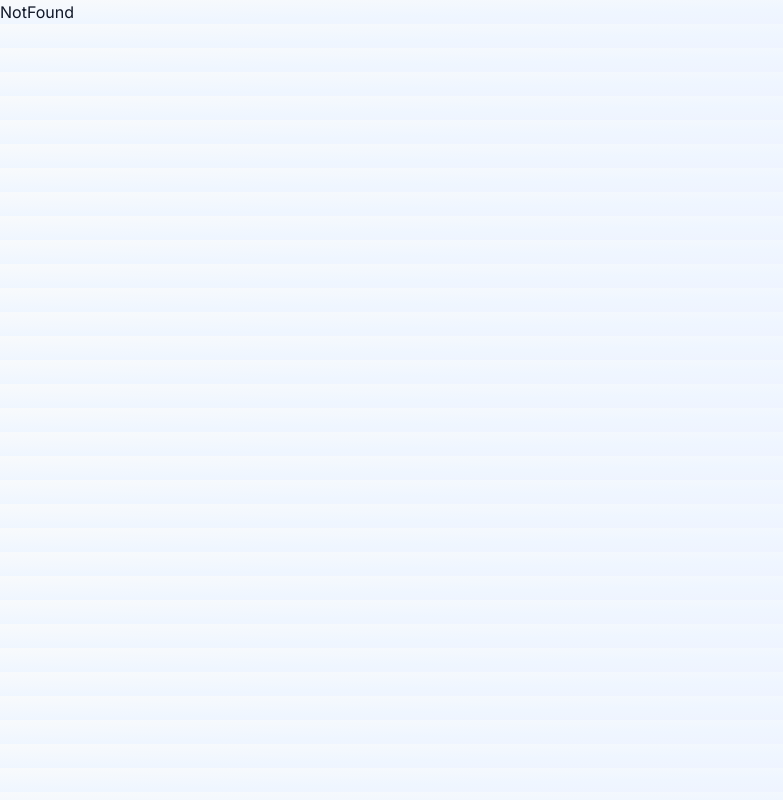
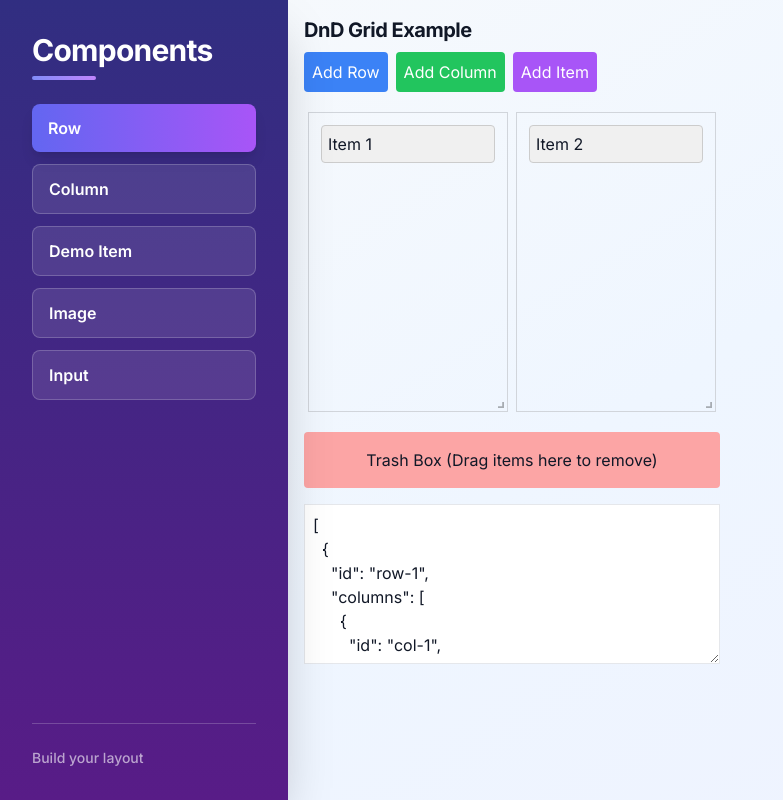
Before and after one commit to arakash-developer/Roxnor-React-Home-Task, a React (Vite) app: page /basics in a window 1280 px wide. Shown: the whole page, without its empty margins (0-783 px from the left). Built offline with nearby package versions, Linux system fonts and the light colour scheme.

Commit message:
feat: add @dnd-kit dependencies for drag-and-drop functionality

```diff
--- a/package.json
+++ b/package.json
@@ -10,8 +10,12 @@
     "preview": "vite preview"
   },
   "dependencies": {
+    "@dnd-kit/core": "^6.3.1",
+    "@dnd-kit/modifiers": "^9.0.0",
+    "@dnd-kit/sortable": "^10.0.0",
     "react": "^19.2.0",
     "react-dom": "^19.2.0",
+    "react-resizable": "^3.0.5",
     "react-router-dom": "^7.10.0"
   },
   "devDependencies": {
--- /dev/null
+++ b/src/features/basics/Basics.jsx
@@ -0,0 +1,197 @@
+import React, { useState } from 'react';
+import { DndContext, closestCenter } from '@dnd-kit/core';
+import { useSortable, SortableContext, verticalListSortingStrategy, horizontalListSortingStrategy } from '@dnd-kit/sortable';
+import { CSS } from '@dnd-kit/utilities';
+import { ResizableBox } from 'react-resizable';
+import 'react-resizable/css/styles.css';
+
+const FullDnDExample = () => {
+  // Initial grid data
+  const [gridData, setGridData] = useState([
+    {
+      id: 'row-1',
+      columns: [
+        { id: 'col-1', width: 200, items: [{ id: 'item-1', name: 'Item 1' }] },
+        { id: 'col-2', width: 200, items: [{ id: 'item-2', name: 'Item 2' }] },
+      ],
+    },
+  ]);
+
+  const [selectedItem, setSelectedItem] = useState(null);
+
+  // Drag end handler
+  const handleDragEnd = (event) => {
+    const { active, over } = event;
+    if (!over) return;
+
+    // Remove item if dragged to trash
+    if (over.id === 'trash') {
+      setGridData((prev) =>
+        prev.map((row) => ({
+          ...row,
+          columns: row.columns.map((col) => ({
+            ...col,
+            items: col.items.filter((item) => item.id !== active.id),
+          })),
+        }))
+      );
+      return;
+    }
+
+    // Example: simple reorder within same column (for simplicity)
+    setGridData((prev) =>
+      prev.map((row) => ({
+        ...row,
+        columns: row.columns.map((col) => {
+          if (col.items.find((i) => i.id === active.id)) {
+            // Reorder in same column
+            const oldIndex = col.items.findIndex((i) => i.id === active.id);
+            const newIndex = col.items.findIndex((i) => i.id === over.id);
+            const newItems = [...col.items];
+            newItems.splice(oldIndex, 1);
+            newItems.splice(newIndex, 0, col.items[oldIndex]);
+            return { ...col, items: newItems };
+          }
+          return col;
+        }),
+      }))
+    );
+  };
+
+  // Add row
+  const addRow = () => {
+    const newRow = { id: `row-${Date.now()}`, columns: [] };
+    setGridData((prev) => [...prev, newRow]);
+  };
+
+  // Add column to last row
+  const addColumn = () => {
+    const newCol = { id: `col-${Date.now()}`, width: 200, items: [] };
+    setGridData((prev) => {
+      const lastRow = prev[prev.length - 1];
+      lastRow.columns.push(newCol);
+      return [...prev];
+    });
+  };
+
+  // Add item to first column
+  const addItem = () => {
+    const newItem = { id: `item-${Date.now()}`, name: `Item ${Date.now()}` };
+    setGridData((prev) => {
+      if (prev[0].columns[0]) prev[0].columns[0].items.push(newItem);
+      return [...prev];
+    });
+  };
+
+  // Sortable Item
+  const SortableItem = ({ item }) => {
+    const { attributes, listeners, setNodeRef, transform, transition } = useSortable({ id: item.id });
+    const style = {
+      transform: CSS.Transform.toString(transform),
+      transition,
+      padding: '6px',
+      margin: '4px',
+      backgroundColor: '#f0f0f0',
+      border: '1px solid #ccc',
+      borderRadius: '4px',
+      cursor: 'grab',
+    };
+    return (
+      <div
+        ref={setNodeRef}
+        style={style}
+        {...attributes}
+        {...listeners}
+        onClick={() => setSelectedItem(item)}
+      >
+        {item.name}
+      </div>
+    );
+  };
+
+  // Sortable Column
+  const SortableColumn = ({ col }) => (
+    <ResizableBox
+      width={col.width}
+      height={300}
+      axis="x"
+      onResizeStop={(e, data) => {
+        col.width = data.size.width;
+        setGridData([...gridData]);
+      }}
+      minConstraints={[100, 100]}
+      maxConstraints={[500, 1000]}
+      className="p-2 border border-gray-300 m-1"
+    >
+      <SortableContext items={col.items.map((i) => i.id)} strategy={verticalListSortingStrategy}>
+        {col.items.map((item) => (
+          <SortableItem key={item.id} item={item} />
+        ))}
+      </SortableContext>
+    </ResizableBox>
+  );
+
+  // Sortable Row
+  const SortableRow = ({ row }) => (
+    <div className="flex mb-4">
+      <SortableContext items={row.columns.map((c) => c.id)} strategy={horizontalListSortingStrategy}>
+        {row.columns.map((col) => (
+          <SortableColumn key={col.id} col={col} />
+        ))}
+      </SortableContext>
+    </div>
+  );
+
+  return (
+    <div className="p-4">
+      <h2 className="text-xl font-bold mb-2">DnD Grid Example</h2>
+
+      {/* Sidebar buttons */}
+      <div className="flex gap-2 mb-4">
+        <button onClick={addRow} className="p-2 bg-blue-500 text-white rounded">Add Row</button>
+        <button onClick={addColumn} className="p-2 bg-green-500 text-white rounded">Add Column</button>
+        <button onClick={addItem} className="p-2 bg-purple-500 text-white rounded">Add Item</button>
+      </div>
+
+      {/* Drag-and-drop grid */}
+      <DndContext collisionDetection={closestCenter} onDragEnd={handleDragEnd}>
+        {gridData.map((row) => (
+          <SortableRow key={row.id} row={row} />
+        ))}
+      </DndContext>
+
+      {/* Trash box */}
+      <div
+        id="trash"
+        className="mt-4 p-4 bg-red-300 text-center rounded cursor-pointer"
+      >
+        Trash Box (Drag items here to remove)
+      </div>
+
+      {/* Modal */}
+      {selectedItem && (
+        <div className="fixed inset-0 flex items-center justify-center bg-black bg-opacity-40">
+          <div className="bg-white p-4 rounded">
+            <h3 className="font-bold mb-2">Item Details</h3>
+            <p>ID: {selectedItem.id}</p>
+            <button
+              className="mt-2 px-2 py-1 bg-red-500 text-white rounded"
+              onClick={() => setSelectedItem(null)}
+            >
+              Close
+            </button>
+          </div>
+        </div>
+      )}
+
+      {/* JSON Output */}
+      <textarea
+        className="mt-4 w-full h-40 border p-2"
+        readOnly
+        value={JSON.stringify(gridData, null, 2)}
+      />
+    </div>
+  );
+};
+
+export default FullDnDExample;
--- a/src/routes/Router.jsx
+++ b/src/routes/Router.jsx
@@ -1,3 +1,4 @@
+import Basics from "@/features/basics/Basics";
 import Home from "@/features/home/Home";
 import NotFound from "@/features/notfound/NotFound";
 import RootLayout from "@/layouts/RootLayout";
@@ -12,7 +13,7 @@ const routes = [
         element: <RootLayout />,
         children: [
           { index: true, element: <Home /> },
-          { path: "register", element: <Home /> },
+          { path: "basics", element: <Basics /> },
         ],
       },
     ],
```
Also changed, not shown: 1 other file (tests, documents, lock files or other folders).
